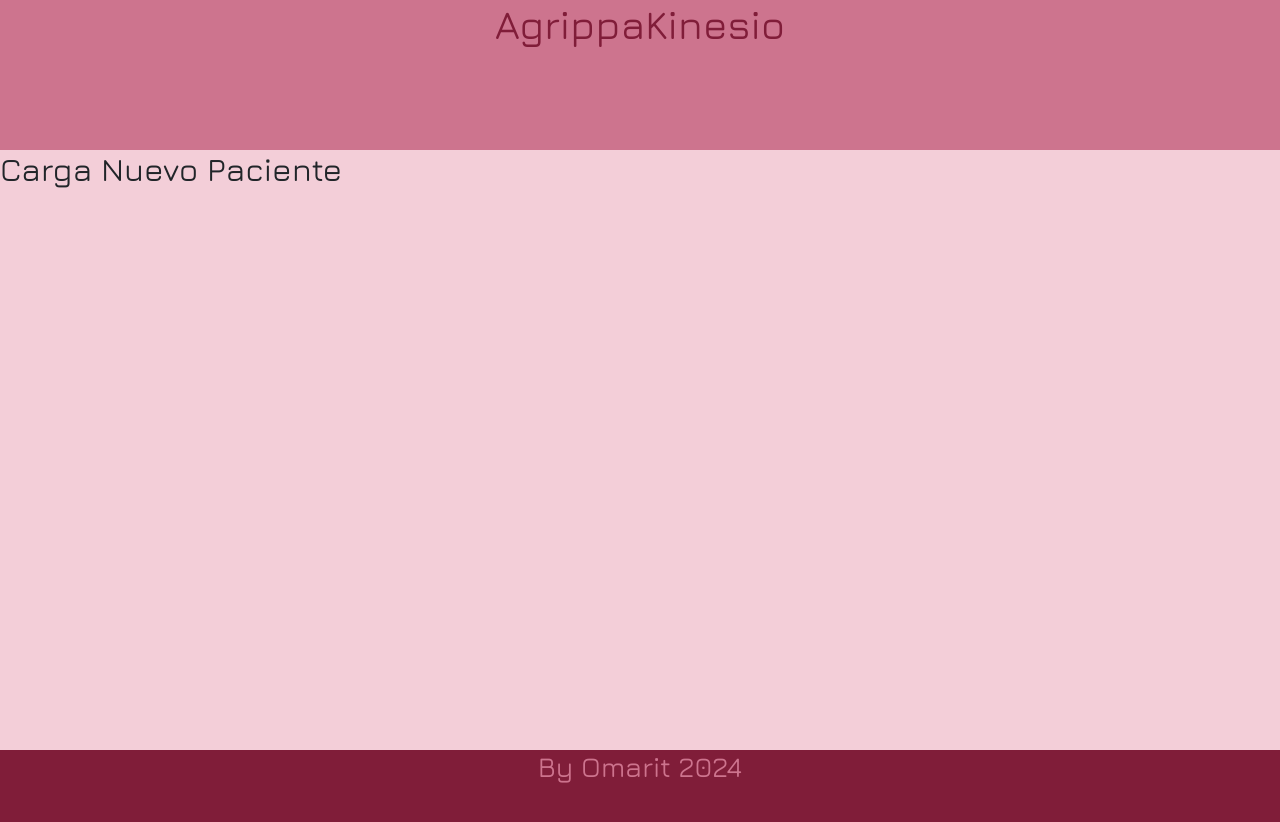
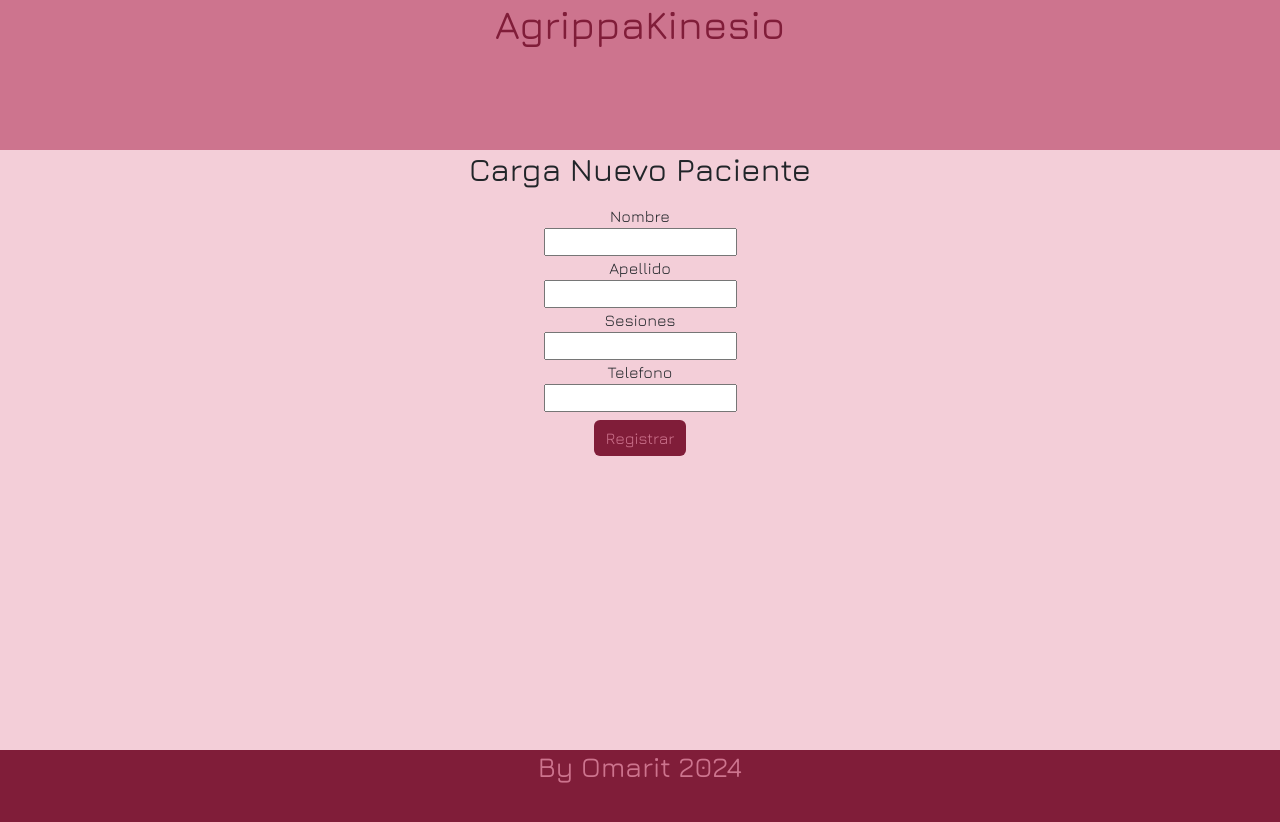
Before and after one commit to Omarit82/agrippa_v4.0, a React (Vite) app: page /New in a window 1280 px wide. Shown: the top 822 px of the page. Built offline with nearby package versions, Linux system fonts and the light colour scheme.

Commit message:
Add: Patients list

```diff
--- a/src/components/CardsListContainer/CardsListContainer.jsx
+++ b/src/components/CardsListContainer/CardsListContainer.jsx
@@ -1,13 +1,38 @@
-import { Link } from "react-router-dom";
+import { Link, useParams } from "react-router-dom";
 import newImage from './assets/img/new.png';
 import './style.css';
+import { db } from '../../firebase/config';
+import { collection, getDocs } from "firebase/firestore";
+import { useEffect, useState } from "react";
 
 export const CardsListContainer = () => {
+    const { pacienteId } = useParams();
+    const [pacientes, setPacientes] = useState([]);
+
+    useEffect(()=>{
+        const listado = collection (db,"pacientes");
+
+        getDocs(listado)
+        .then((snapshot) => {
+            setPacientes(
+                snapshot.docs.map((doc) => ({id: doc.id, ...doc.data() }))
+            );
+            console.log(pacientes);
+        }).catch((e) => {
+            console.log(e);
+        })
+    },[pacienteId])
+
+
+
 
     return(
         <>
-            <h2>Contenedor de turnos</h2>
+            <h2 className="text-center">Contenedor de turnos</h2>
             <Link to= {'/New'} ><img src={ newImage } className="new" /></Link>
+            <div>
+                {}
+            </div>
         </>
     )
 }
--- a/src/components/CardsListContainer/style.css
+++ b/src/components/CardsListContainer/style.css
@@ -2,7 +2,7 @@
     max-width: 70px;
     position: sticky;
     top: 10%;
-    left: 75%;
+    left: 80%;
 }
 
 @media (min-width: 768px) {
--- a/src/components/Home/Home.jsx
+++ b/src/components/Home/Home.jsx
@@ -5,7 +5,7 @@ import { CardsListContainer } from '../CardsListContainer/CardsListContainer';
 
 export const Home = () => {
     const { user } = useContext(UserContext);
-    console.log(user);
+
     return(
 
         <>
--- a/src/components/New/New.jsx
+++ b/src/components/New/New.jsx
@@ -1,9 +1,53 @@
+import { addDoc, collection } from "firebase/firestore";
+import { useEffect, useState } from "react";
+import { useForm } from "react-hook-form";
+import { db } from '../../firebase/config';
+import { useNavigate } from "react-router-dom";
 
 
 export const New = () => {
+    const { register, handleSubmit } = useForm();
+    const [info, setInfo] = useState({});
+    const navigate = useNavigate();
+
+    const loadNew = async(data) => {
+        const newPac = {
+            'name': data.name,
+            'lastName': data.lastName,
+            'sessions': data.sessions,
+            'phone': data.phone
+        }
+        setInfo(newPac);
+    }
+
+    useEffect(()=>{
+        const paciente = collection(db, "pacientes");
+
+        if(info.name != undefined){
+            addDoc(paciente, info)
+            .then((doc)=>{
+                navigate('/');
+            }).catch((e) => {
+                console.log(e);
+            })
+        }
+
+    },[info])
+
     return (
-        <main>
-            <h2>Carga Nuevo Paciente</h2>
+        <main className="d-flex flex-column">
+            <h2 className="text-center">Carga Nuevo Paciente</h2>
+            <form onSubmit={handleSubmit(loadNew)} className="d-flex flex-column w-50 align-items-center m-auto mt-2">
+                <label htmlFor="name">Nombre</label>
+                <input {...register('name')} type="text" name="name" className="text-center"/>
+                <label htmlFor="lastName">Apellido</label>
+                <input {...register('lastName')} type="text" name="lastName" className="text-center"/>
+                <label htmlFor="sessions">Sesiones</label>
+                <input {...register('sessions')} type="number" name="sessions" className="text-center"/>
+                <label htmlFor="phone">Telefono</label>
+                <input {...register('phone')} type="number" name="phone" className="text-center" />
+                <button type="submit" className="btn btn-info mt-2">Registrar</button>
+            </form>
         </main>
     )
 }
--- a/src/components/Sesion/Register.jsx
+++ b/src/components/Sesion/Register.jsx
@@ -1,5 +1,5 @@
 import { useContext } from "react";
-import { UserContext } from "../../context/UserContext";
+import { UserContext } from "../../context/userContext";
 import { useForm } from "react-hook-form";
 import './style.css';
 
--- a/src/components/Sesion/style.css
+++ b/src/components/Sesion/style.css
@@ -4,7 +4,7 @@
     border: 0;
 }
 
-.btn-info:hover {
+.btn-info:hover{
     color: #801d39;
     background-color: #cd748e;
 }
--- a/src/context/userContext.jsx
+++ b/src/context/userContext.jsx
@@ -61,7 +61,6 @@ export const UserProvider = ({ children }) => {
         try {
             await signOut(auth);
             setUser({});
-            //window.location.href ="/"
         } catch (error) {
             console.error("Error al cerrar sesión:", error);
         }
```
